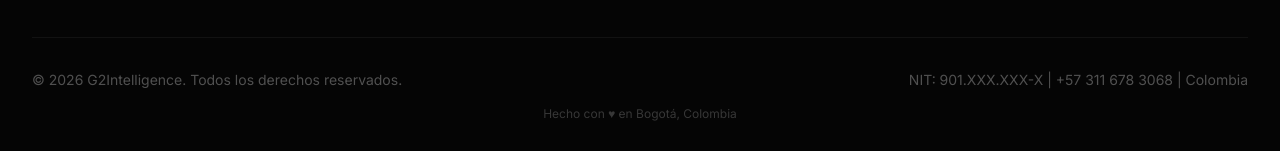
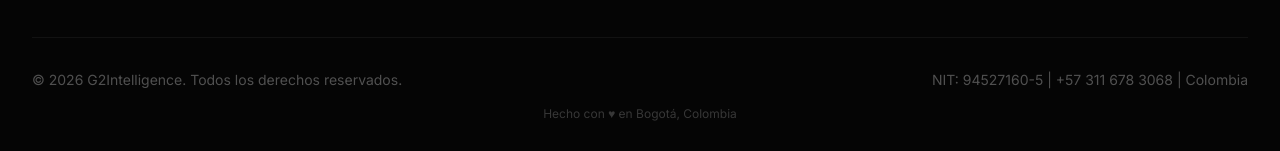
Before and after one commit to guidogar123/web_g2, a Next.js app in the folder sitio-g2-nextjs/: page / in a window 1280 px wide. Shown: the part 5856-6007 px from the top of the page. Built offline with nearby package versions, Linux system fonts and the light colour scheme.

Commit message:
fix(legal): NIT real de G2 (94527160-5) en footer y páginas legales

```diff
--- a/sitio-g2-nextjs/src/app/politica-cookies/page.tsx
+++ b/sitio-g2-nextjs/src/app/politica-cookies/page.tsx
@@ -26,7 +26,7 @@ export default function PoliticaCookies() {
         <div className="mb-8 border-b border-gray-200 pb-8">
           <h1 className="text-3xl font-bold text-gray-900 mb-4">Política de Cookies</h1>
           <p className="text-gray-600">
-            <strong>G2 Intelligence S.A.S.</strong>
+            <strong>G2 Intelligence S.A.S.</strong> (NIT 94527160-5)
             <br />
             Última actualización: {lastUpdated}
             <br />
--- a/sitio-g2-nextjs/src/app/politica-privacidad/page.tsx
+++ b/sitio-g2-nextjs/src/app/politica-privacidad/page.tsx
@@ -384,7 +384,7 @@ export default function PoliticaPrivacidad() {
 
           <div className="bg-gray-50 p-6 rounded-lg space-y-2">
             <p>
-              <strong>Empresa:</strong> G2 Intelligence S.A.S.
+              <strong>Empresa:</strong> G2 Intelligence S.A.S. (NIT 94527160-5)
             </p>
             <p>
               <strong>Correo Electrónico:</strong> <a href="mailto:privacidad@g2intelligence.co" className="text-blue-600 hover:underline">privacidad@g2intelligence.co</a>
--- a/sitio-g2-nextjs/src/app/terminos-servicio/page.tsx
+++ b/sitio-g2-nextjs/src/app/terminos-servicio/page.tsx
@@ -148,7 +148,7 @@ export default function TerminosServicio() {
           <h2 className="text-2xl font-bold text-gray-900 mb-4">12. Contacto</h2>
           <div className="bg-gray-50 p-6 rounded-lg space-y-2">
             <p>
-              <strong>Empresa:</strong> G2 Intelligence S.A.S.
+              <strong>Empresa:</strong> G2 Intelligence S.A.S. (NIT 94527160-5)
             </p>
             <p>
               <strong>Correo Electrónico:</strong> <a href="mailto:hola@g2intelligence.co" className="text-blue-600 hover:underline">hola@g2intelligence.co</a>
--- a/sitio-g2-nextjs/src/components/sections/Footer.tsx
+++ b/sitio-g2-nextjs/src/components/sections/Footer.tsx
@@ -100,7 +100,7 @@ export default function Footer() {
         {/* Bottom bar */}
         <div className="border-t border-white/5 pt-8 flex flex-col sm:flex-row items-center justify-between gap-4 text-sm text-white/30">
           <p>© {currentYear} G2Intelligence. Todos los derechos reservados.</p>
-          <p>NIT: 901.XXX.XXX-X | +57 311 678 3068 | Colombia</p>
+          <p>NIT: 94527160-5 | +57 311 678 3068 | Colombia</p>
         </div>
 
         {/* Made with love */}
```
